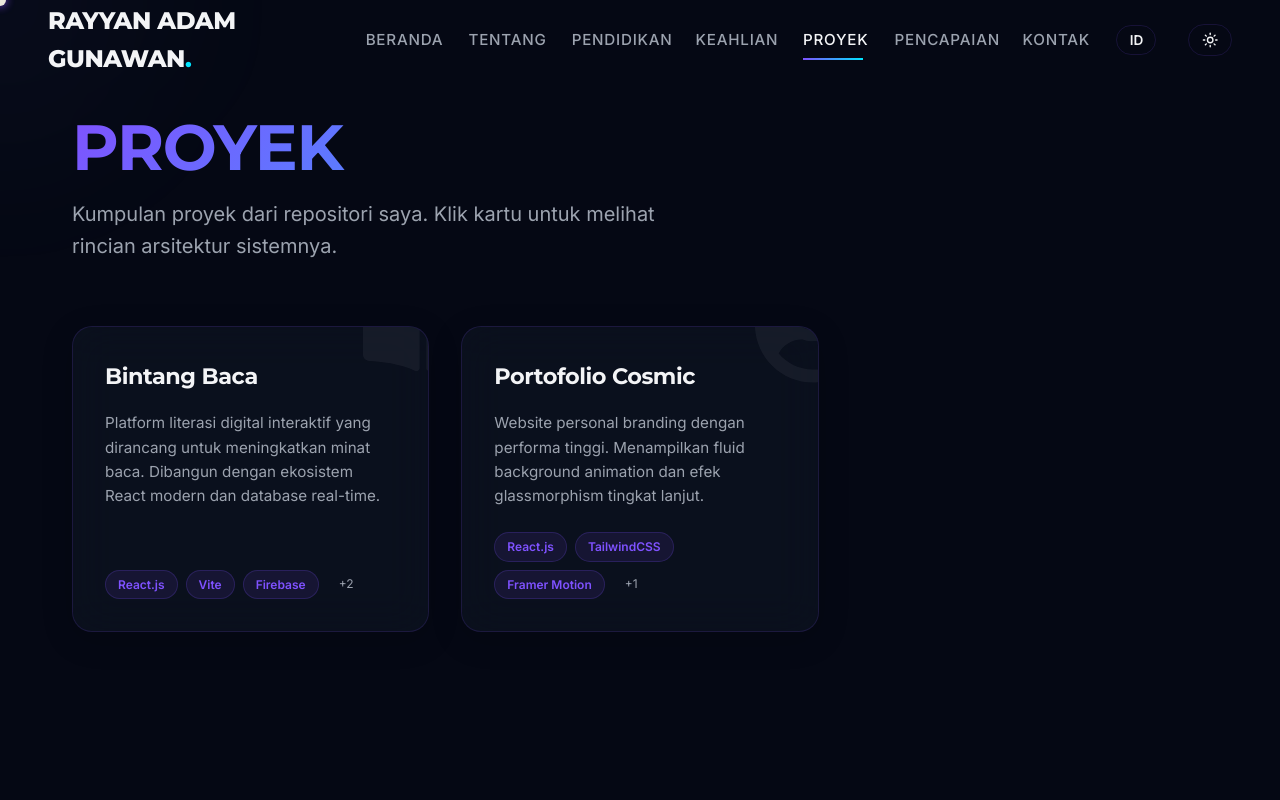
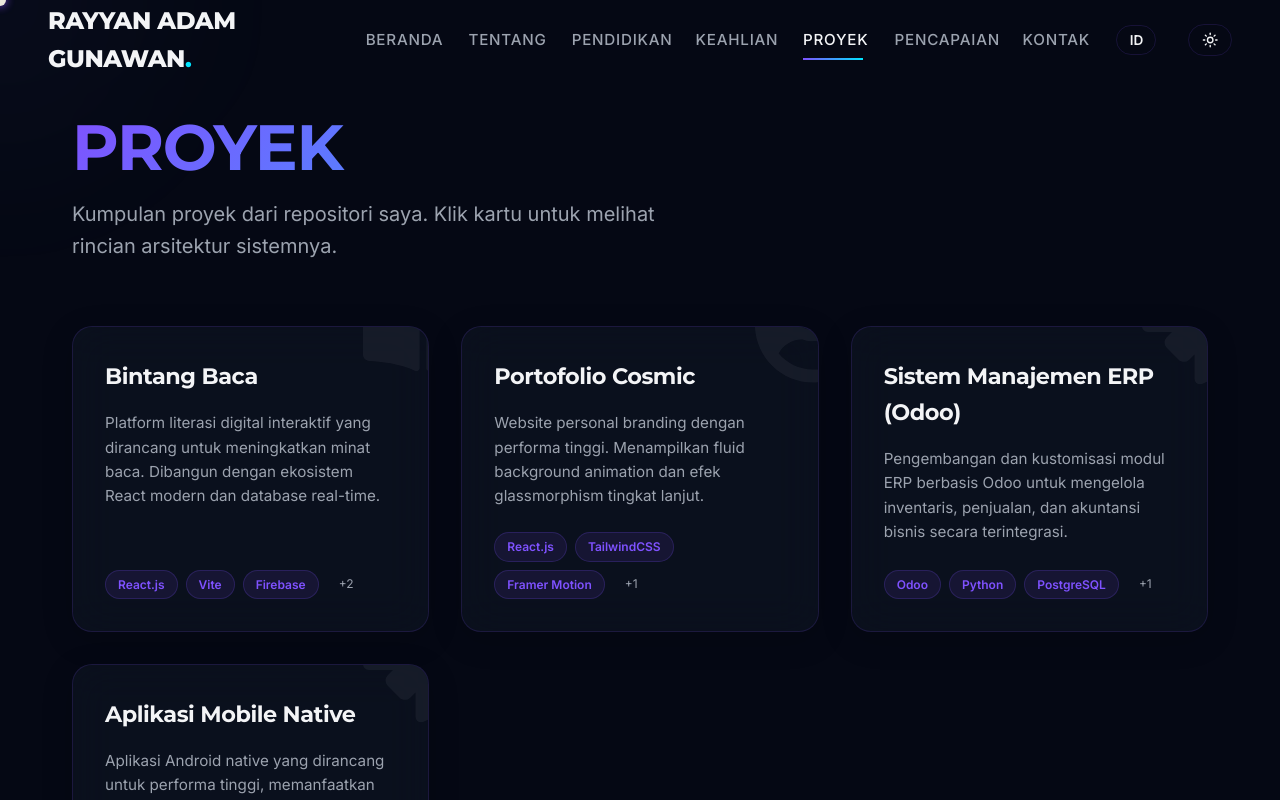
Before and after one commit to rayyanadamgunawan/portofolio_rayyan, a React (Vite) app: page /projects in a window 1280 px wide. Shown: the top 800 px of the page. Built offline with nearby package versions, Linux system fonts and the light colour scheme.

Commit message:
feat: add private projects without github links

```diff
--- a/src/pages/Projects.jsx
+++ b/src/pages/Projects.jsx
@@ -33,6 +33,36 @@ const manualProjects = [
     tech: ['React.js', 'TailwindCSS', 'Framer Motion', 'Vite'],
     link: 'https://github.com/rayyanadamgunawan/portofolio_rayyan',
     demo: 'https://rayyan-portfolio-82b30.web.app/'
+  },
+  {
+    id: 3,
+    title: 'Sistem Manajemen ERP (Odoo)',
+    titleEn: 'ERP Management System (Odoo)',
+    icon: <FaRocket size={40} />,
+    description: 'Pengembangan dan kustomisasi modul ERP berbasis Odoo untuk mengelola inventaris, penjualan, dan akuntansi bisnis secara terintegrasi.',
+    descriptionEn: 'Development and customization of Odoo-based ERP modules to manage business inventory, sales, and accounting in an integrated manner.',
+    fullDesc: 'Sistem ini adalah kustomisasi framework ERP Odoo berskala enterprise. Arsitekturnya difokuskan pada otomatisasi alur kerja (workflow) untuk meminimalisir kesalahan manusia dalam input data penjualan dan inventaris. Sistem back-end dikonfigurasi dengan Python untuk logika bisnis, sementara database PostgreSQL menangani relasi data yang kompleks dengan integritas tinggi. Proyek ini tidak dipublikasikan ke publik karena mengandung logika internal spesifik dari organisasi terkait.',
+    fullDescEn: 'This system is an enterprise-scale customization of the Odoo ERP framework. The architecture focuses on workflow automation to minimize human error in sales and inventory data input. The back-end system is configured with Python for business logic, while the PostgreSQL database handles complex data relations with high integrity. This project is kept private as it contains specific internal logic belonging to the related organization.',
+    features: ['Custom Module Creation', 'Automated Workflows', 'Integrasi Database Skala Besar', 'Secure Role-based Access'],
+    featuresEn: ['Custom Module Creation', 'Automated Workflows', 'Large-scale Database Integration', 'Secure Role-based Access'],
+    tech: ['Odoo', 'Python', 'PostgreSQL', 'XML'],
+    link: null,
+    demo: null
+  },
+  {
+    id: 4,
+    title: 'Aplikasi Mobile Native',
+    titleEn: 'Native Mobile App',
+    icon: <FaRocket size={40} />,
+    description: 'Aplikasi Android native yang dirancang untuk performa tinggi, memanfaatkan arsitektur modern untuk pengalaman pengguna yang responsif.',
+    descriptionEn: 'Native Android application designed for high performance, utilizing modern architecture for a responsive user experience.',
+    fullDesc: 'Aplikasi mobile ini dibangun secara native menggunakan Kotlin dan Android Studio. Inti dari aplikasi ini adalah pemrosesan data real-time menggunakan background services dan arsitektur MVVM (Model-View-ViewModel). Firebase digunakan sebagai backend-as-a-service untuk sinkronisasi data seketika antar perangkat pengguna. Proyek ini bersifat tertutup (private) karena merupakan proprietary software dengan hak cipta intelektual.',
+    fullDescEn: 'This mobile application is built natively using Kotlin and Android Studio. The core of this app is real-time data processing using background services and the MVVM (Model-View-ViewModel) architecture. Firebase is used as a backend-as-a-service for instant data synchronization across user devices. This project is closed-source (private) as it is proprietary software with intellectual property rights.',
+    features: ['Arsitektur MVVM Android', 'Sinkronisasi Real-time', 'Material UI Design', 'Offline-first Capabilities'],
+    featuresEn: ['Android MVVM Architecture', 'Real-time Synchronization', 'Material UI Design', 'Offline-first Capabilities'],
+    tech: ['Kotlin', 'Android Studio', 'Firebase', 'SQLite / Room'],
+    link: null,
+    demo: null
   }
 ];
 
```
